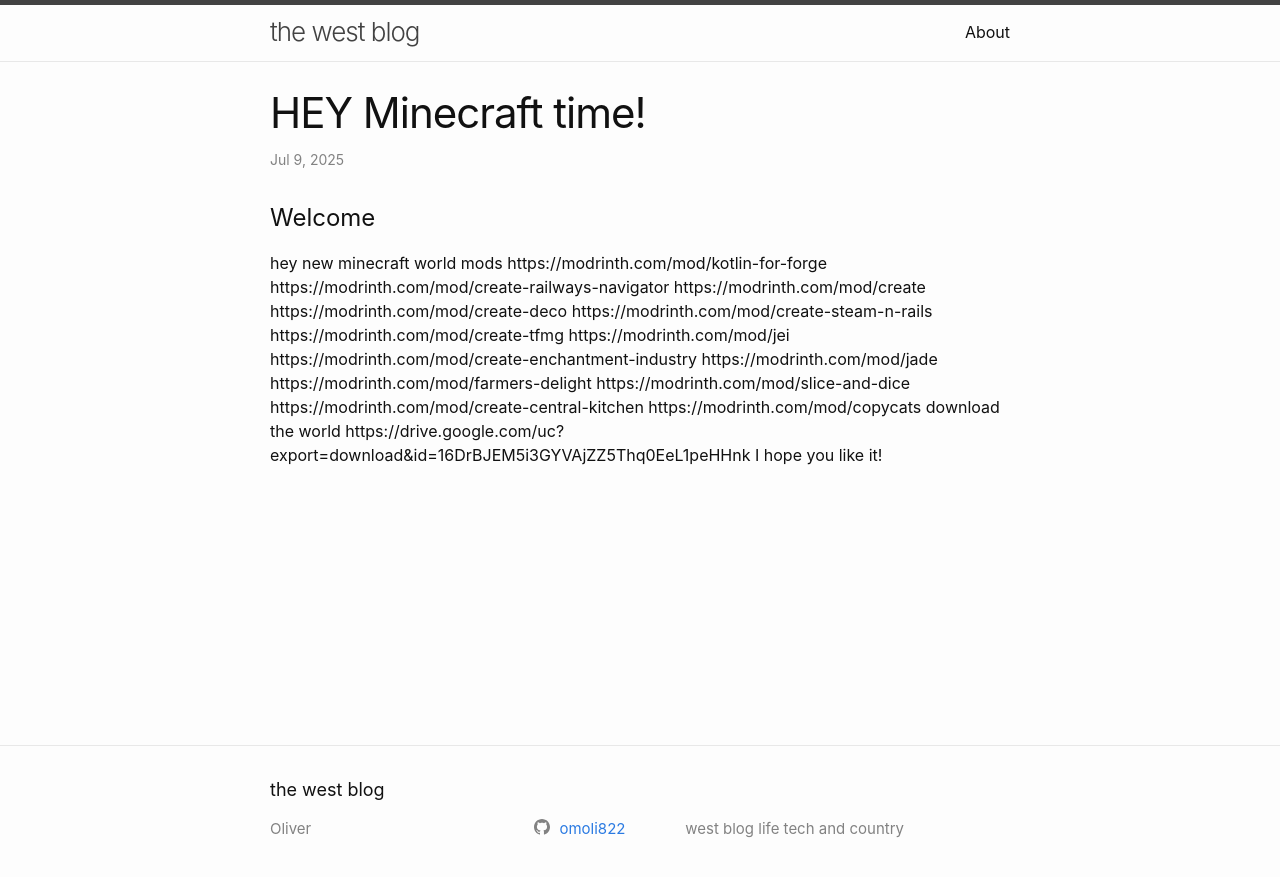
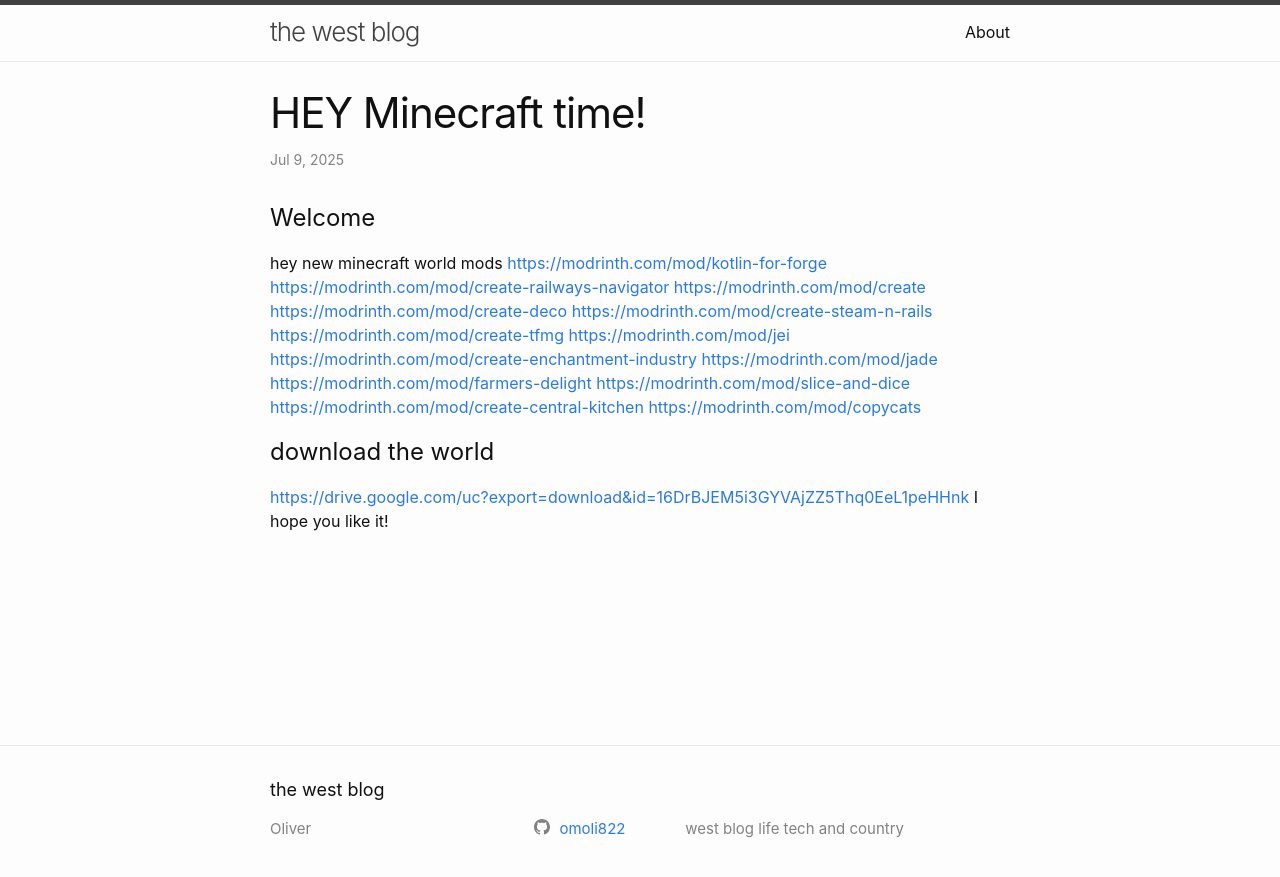
Before and after one commit to Omoli822/omoli822.github.io, a Jekyll site: the page built from _posts/2025-07-9-HEY-Minecraft-time.md, in a window 1280 px wide. Shown: the top 877 px of the page. Built offline with Jekyll 4.4.1, drawn with Linux system fonts in a browser that asks for light colours.

Commit message:
Update 2025-07-9-HEY-Minecraft-time.md

```diff
--- a/_posts/2025-07-9-HEY-Minecraft-time.md
+++ b/_posts/2025-07-9-HEY-Minecraft-time.md
@@ -10,19 +10,19 @@ categories: MINECRAFT
 hey
 new minecraft world
 mods
-https://modrinth.com/mod/kotlin-for-forge
-https://modrinth.com/mod/create-railways-navigator
-https://modrinth.com/mod/create
-https://modrinth.com/mod/create-deco
-https://modrinth.com/mod/create-steam-n-rails
-https://modrinth.com/mod/create-tfmg
-https://modrinth.com/mod/jei
-https://modrinth.com/mod/create-enchantment-industry
-https://modrinth.com/mod/jade
-https://modrinth.com/mod/farmers-delight
-https://modrinth.com/mod/slice-and-dice
-https://modrinth.com/mod/create-central-kitchen
-https://modrinth.com/mod/copycats
-download the world
-https://drive.google.com/uc?export=download&id=16DrBJEM5i3GYVAjZZ5Thq0EeL1peHHnk
+<https://modrinth.com/mod/kotlin-for-forge>
+<https://modrinth.com/mod/create-railways-navigator>
+<https://modrinth.com/mod/create>
+<https://modrinth.com/mod/create-deco>
+<https://modrinth.com/mod/create-steam-n-rails>
+<https://modrinth.com/mod/create-tfmg>
+<https://modrinth.com/mod/jei>
+<https://modrinth.com/mod/create-enchantment-industry>
+<https://modrinth.com/mod/jade>
+<https://modrinth.com/mod/farmers-delight>
+<https://modrinth.com/mod/slice-and-dice>
+<https://modrinth.com/mod/create-central-kitchen>
+<https://modrinth.com/mod/copycats>
+# download the world
+<https://drive.google.com/uc?export=download&id=16DrBJEM5i3GYVAjZZ5Thq0EeL1peHHnk>
 I hope you like it!
```
